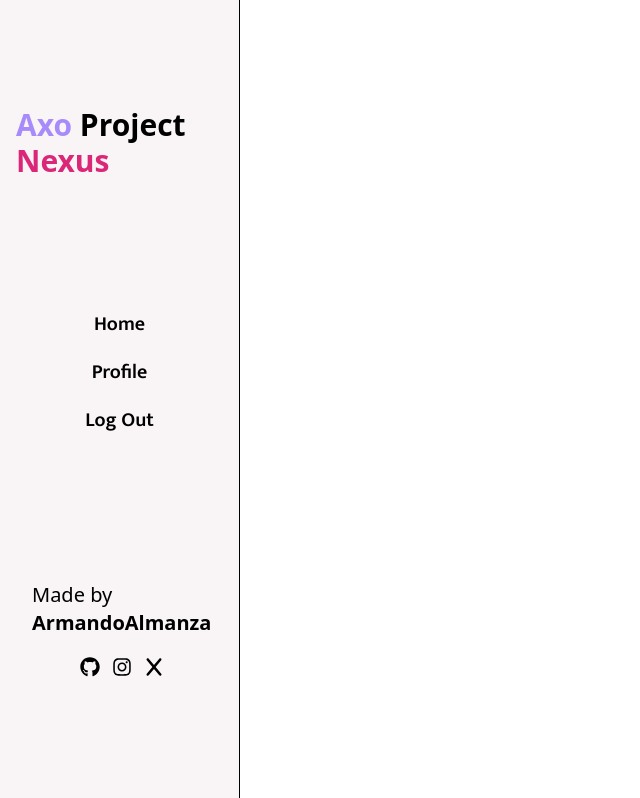
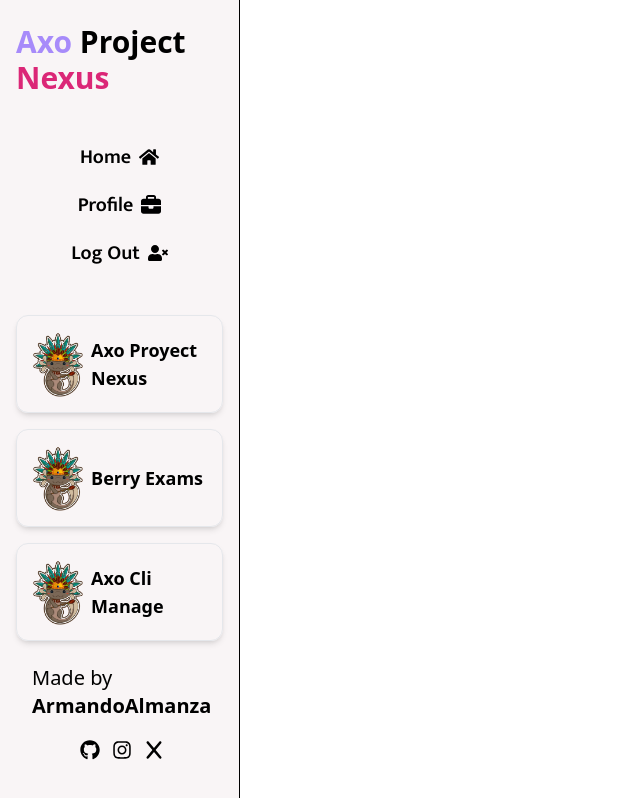
Before and after one commit to ArmandoAlmanza/Axo-Proyect-Nexus, a React (Vite) app in the folder client/: page /dashboard in a window 1280 px wide. Shown: the whole page, without its empty margins (0-640 px from the left). Built offline with nearby package versions, Linux system fonts and the light colour scheme.

Commit message:
add the project card to nav

```diff
--- a/client/src/components/Header.tsx
+++ b/client/src/components/Header.tsx
@@ -4,7 +4,8 @@ import Footer from "./Footer";
 import useScreenSize from "../hooks/useScreenSize";
 import { useState } from "react";
 import useScreenScroll from "../hooks/useScreenScroll";
-
+import ProjectNav from "./projects/ProjectNav";
+import projects from "../mock/proyect.mock.json";
 const Header = () => {
     const screenSize = useScreenSize();
     const screenScroll = useScreenScroll();
@@ -12,9 +13,7 @@ const Header = () => {
     return (
         <header
             className={`${
-                screenScroll >= 50
-                    ? "bg-[#d4d4d4] shadow-[0_1px_16px_rgba(0, 0, 0, 0.12)] z-10"
-                    : "bg-body"
+                screenScroll >= 50 ? "bg-[#d4d4d4] shadow-md z-10" : "bg-body"
             } sticky top-0 flex flex-row justify-between p-4 border-b border-b-black content-center items-center md:flex-col md:justify-evenly md:items-start md:border-b-0 md:border-r md:border-r-black md:w-60`}
         >
             <h1 className="text-3xl font-bold">
@@ -30,7 +29,15 @@ const Header = () => {
                 <FaBarsStaggered />
             </button>
             <Navbar navOpened={menuOpened} setNavOpened={setMenuOpened} />
-
+            {screenSize.width >= 768 ? (
+                <div className="grid gap-4">
+                    {projects.map((project, i) => (
+                        <ProjectNav key={i} title={project.title} img={project.icon} />
+                    ))}
+                </div>
+            ) : (
+                ""
+            )}
             {screenSize.width >= 768 ? <Footer /> : ""}
         </header>
     );
--- a/client/src/components/Navbar.tsx
+++ b/client/src/components/Navbar.tsx
@@ -1,6 +1,7 @@
 import { Link } from "react-router-dom";
 import { Dispatch, SetStateAction } from "react";
-import { FaTimes } from "react-icons/fa";
+import { FaHome, FaTimes, FaUserTimes } from "react-icons/fa";
+import { FaBriefcase } from "react-icons/fa6";
 
 interface NavProps {
     navOpened: boolean;
@@ -9,9 +10,9 @@ interface NavProps {
 
 const Navbar = ({ navOpened, setNavOpened }: NavProps) => {
     const links = [
-        { title: "Home", path: "/dashboard" },
-        { title: "Profile", path: "/dashboard" },
-        { title: "Log Out", path: "/auth" },
+        { title: "Home", path: "/dashboard", icon: <FaHome /> },
+        { title: "Profile", path: "/dashboard", icon: <FaBriefcase />  },
+        { title: "Log Out", path: "/auth", icon: <FaUserTimes />  },
     ];
     const displayState = navOpened ? "top-0" : "-top-full";
     return (
@@ -31,12 +32,13 @@ const Navbar = ({ navOpened, setNavOpened }: NavProps) => {
             </span>
             {links.map((link, i) => (
                 <Link
-                    className="relative mx-auto text-gray-200 font-semibold text-xl transition-colors duration-300 after:content-[''] after:w-0 after:h-[2px] after:bg-white after:absolute after:left-0 after:-bottom-2 after:transition-[width] after:duration-300 hover:text-white hover:after:w-5 md:after:bg-black md:text-black md:hover:text-purple"
+                    className="relative mx-auto text-gray-200 font-semibold text-xl transition-colors duration-300 after:content-[''] after:w-0 after:h-[2px] after:bg-white after:absolute after:left-0 after:-bottom-2 after:transition-[width] after:duration-300 hover:text-white hover:after:w-5 md:after:bg-black md:text-black md:hover:text-purple flex flex-row gap-2 items-center"
                     to={link.path}
                     key={i}
                     onClick={() => setNavOpened(false)}
                 >
                     {link.title}
+                    {link.icon}
                 </Link>
             ))}
         </nav>
--- /dev/null
+++ b/client/src/components/projects/ProjectNav.tsx
@@ -0,0 +1,15 @@
+interface Props {
+    title: string;
+    img: string;
+}
+
+const ProjectNav = ({ title, img }: Props) => {
+    return (
+        <article className="flex w-50 items-center p-2 border rounded-xl transition-colors duration-300 hover:bg-white hover:border-black shadow-md">
+            <img className="h-20 rounded-full" src={img === "" ? "/axolotl.png" : img} alt="icon" />
+            <p className="text-lg font-semibold">{title}</p>
+        </article>
+    );
+};
+
+export default ProjectNav;
--- a/client/src/mock/proyect.mock.json
+++ b/client/src/mock/proyect.mock.json
@@ -8,6 +8,31 @@
             "ea003045-21a0-4098-9333-0c8d68b32719",
             "ea003045-21a0-4098-9333-0c8d68b32719"
         ],
-        "favorite": true
+        "favorite": true,
+        "icon": "/axolotl.png"
+    },
+    {
+        "title": "Berry Exams",
+        "description": "System to manage your rpyects and bla bola bla bla bla",
+        "teams": "ea003045-21a0-4098-9333-0c8d68b32719",
+        "tasks": [
+            "ea003045-21a0-4098-9333-0c8d68b32719",
+            "ea003045-21a0-4098-9333-0c8d68b32719",
+            "ea003045-21a0-4098-9333-0c8d68b32719"
+        ],
+        "favorite": true,
+        "icon": ""
+    },
+    {
+        "title": "Axo Cli Manage",
+        "description": "System to manage your rpyects and bla bola bla bla bla",
+        "teams": "ea003045-21a0-4098-9333-0c8d68b32719",
+        "tasks": [
+            "ea003045-21a0-4098-9333-0c8d68b32719",
+            "ea003045-21a0-4098-9333-0c8d68b32719",
+            "ea003045-21a0-4098-9333-0c8d68b32719"
+        ],
+        "favorite": true,
+        "icon": "/axolotl.png"
     }
 ]
```
